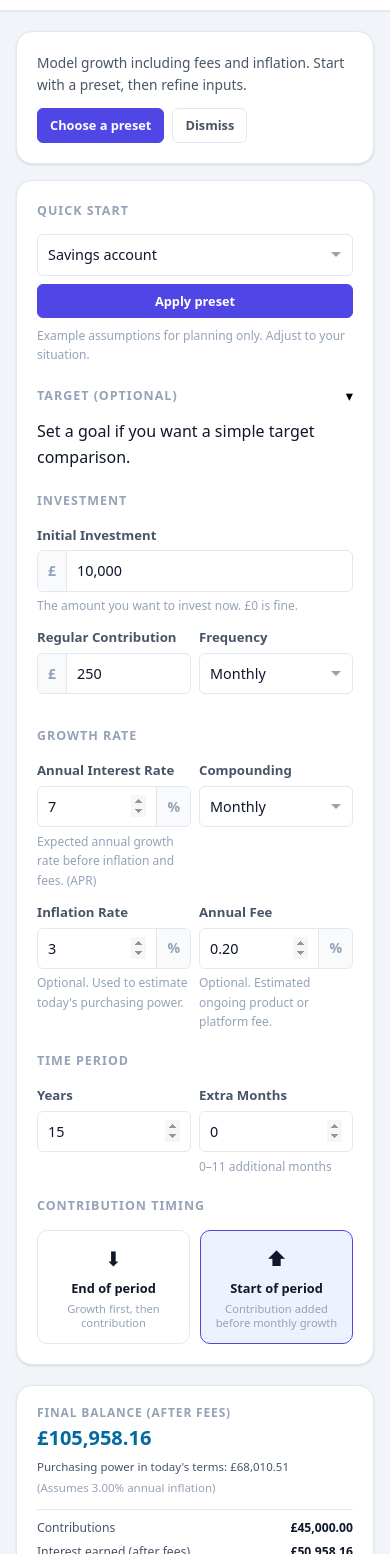
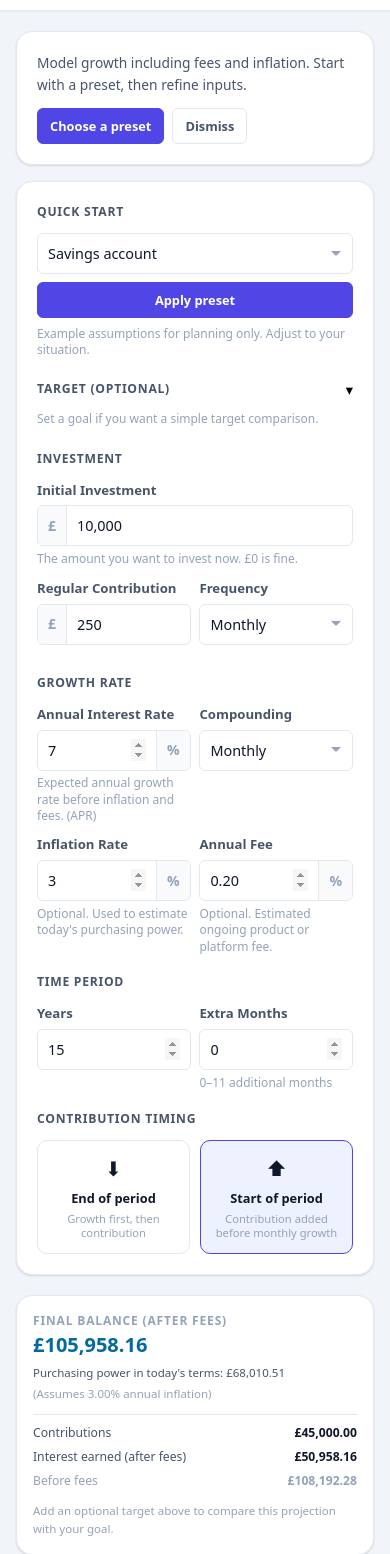
Before and after one commit to HenryBerkin/compound-toolkit, a React (Vite) app: page / in a window 390 px wide. Shown: the part 54-1608 px from the top of the page. Built offline with nearby package versions, Linux system fonts and the light colour scheme.

Commit message:
ux: mobile-first polish and calmer copy

```diff
--- a/src/App.tsx
+++ b/src/App.tsx
@@ -222,7 +222,7 @@ export default function App() {
           <section className="results-column" aria-label="Results">
             {hasErrors && !result && (
               <div className="error-banner" role="alert">
-                <span aria-hidden="true">⚠</span> Please fix the highlighted errors to see results.
+                <span aria-hidden="true">⚠</span> Review the highlighted fields to continue.
               </div>
             )}
 
--- a/src/components/ResultsSummary.tsx
+++ b/src/components/ResultsSummary.tsx
@@ -67,6 +67,11 @@ export const ResultsSummary: FC<Props> = ({
               <dd>{formatGBP(result.finalBalance)}</dd>
             </div>
           </dl>
+          {!hasTarget && (
+            <p className="summary-sub summary-sub--target-empty">
+              Add an optional target above to compare this projection with your goal.
+            </p>
+          )}
         </div>
       </div>
 
@@ -94,23 +99,23 @@ export const ResultsSummary: FC<Props> = ({
 
           <dl className="summary-breakdown" aria-label="Target analysis values">
             <div className="summary-breakdown__row">
-              <dt>Required future value (before inflation)</dt>
+              <dt>Required balance at horizon</dt>
               <dd>{formatGBP(requiredFutureNominal)}</dd>
             </div>
             <div className="summary-breakdown__row">
-              <dt>Projected final balance (after fees)</dt>
+              <dt>Projected balance (after fees)</dt>
               <dd>{formatGBP(result.finalBalanceAfterFees)}</dd>
             </div>
             <div className="summary-breakdown__row">
-              <dt>Difference</dt>
+              <dt>Gap</dt>
               <dd>{formatGBP(difference)}</dd>
             </div>
           </dl>
 
           <p className="summary-sub summary-sub--target-outcome">
-            {difference < -0.005 && `You are projected to fall short by ${formatGBP(absDifference)}.`}
-            {difference > 0.005 && `You exceed your target by ${formatGBP(absDifference)}.`}
-            {Math.abs(difference) <= 0.005 && 'You are projected to meet your target.'}
+            {difference < -0.005 && `You are currently projected to be ${formatGBP(absDifference)} below this target.`}
+            {difference > 0.005 && `You are currently projected to be ${formatGBP(absDifference)} above this target.`}
+            {Math.abs(difference) <= 0.005 && 'You are currently projected to be on target.'}
           </p>
         </div>
       )}
--- a/src/components/ScenarioManager.tsx
+++ b/src/components/ScenarioManager.tsx
@@ -51,7 +51,7 @@ export const ScenarioManager: FC<Props> = ({
           onClick={() => setSaveOpen((o) => !o)}
           disabled={!currentInputs}
         >
-          {saveOpen ? 'Cancel' : '+ Save Current'}
+          {saveOpen ? 'Cancel' : 'Save Scenario'}
         </button>
       </div>
 
@@ -84,7 +84,7 @@ export const ScenarioManager: FC<Props> = ({
 
       {scenarios.length === 0 ? (
         <p className="scenarios-empty">
-          No saved scenarios yet. Configure the calculator and click <strong>Save Current</strong>.
+          No saved scenarios yet. Set your assumptions, then tap <strong>Save Scenario</strong>.
         </p>
       ) : (
         <ul className="scenario-list" role="list">
--- a/src/index.css
+++ b/src/index.css
@@ -403,7 +403,7 @@ body {
 .form-section {
   border: none;
   padding: 0;
-  margin-bottom: 1.25rem;
+  margin-bottom: 1.1rem;
 }
 
 .form-section:last-child {
@@ -418,23 +418,29 @@ body {
   gap: 0.75rem;
   border: none;
   background: transparent;
-  padding: 0;
-  margin-bottom: 0.75rem;
+  padding: 0.1rem 0;
+  margin-bottom: 0.45rem;
   cursor: pointer;
 }
 
 .form-section-title {
-  font-size: 0.78rem;
+  font-size: 0.76rem;
   font-weight: 700;
-  letter-spacing: 0.08em;
+  letter-spacing: 0.06em;
   text-transform: uppercase;
-  color: var(--color-text-muted);
-  margin-bottom: 0.875rem;
+  color: var(--color-text-secondary);
+  margin-bottom: 0.72rem;
   display: block;
 }
 
 .optional-section-toggle .optional-section-title {
   margin-bottom: 0;
+}
+
+.optional-section-note {
+  font-size: 0.75rem;
+  color: var(--color-text-muted);
+  margin-bottom: 0.15rem;
 }
 
 .form-row {
@@ -468,7 +474,7 @@ body {
   display: flex;
   flex-direction: column;
   gap: 0.3rem;
-  margin-bottom: 0.75rem;
+  margin-bottom: 0.65rem;
 }
 
 .form-group:last-child {
@@ -570,6 +576,7 @@ select.form-control {
 .form-hint {
   font-size: 0.75rem;
   color: var(--color-text-muted);
+  line-height: 1.35;
 }
 
 .form-error {
@@ -654,7 +661,7 @@ select.form-control {
   border: 1px solid var(--color-border);
   border-radius: var(--radius-lg);
   box-shadow: var(--shadow-sm);
-  padding: 1.1rem 1.25rem;
+  padding: 1rem 1.1rem;
   display: flex;
   flex-direction: column;
   gap: 0.2rem;
@@ -683,6 +690,7 @@ select.form-control {
 
 .summary-sub--context {
   margin-top: 0.3rem;
+  line-height: 1.4;
 }
 
 .summary-sub--context-note {
@@ -710,6 +718,9 @@ select.form-control {
 
 .summary-breakdown__row dt {
   margin: 0;
+  flex: 1;
+  min-width: 0;
+  line-height: 1.35;
 }
 
 .summary-breakdown__row dd {
@@ -717,6 +728,7 @@ select.form-control {
   font-weight: 600;
   color: var(--color-text);
   font-variant-numeric: tabular-nums;
+  white-space: nowrap;
 }
 
 .summary-breakdown__row--muted {
@@ -739,6 +751,11 @@ select.form-control {
 .summary-sub--target-outcome {
   margin-top: 0.5rem;
   font-weight: 600;
+}
+
+.summary-sub--target-empty {
+  margin-top: 0.5rem;
+  color: var(--color-text-muted);
 }
 
 .summary-card--balance .summary-value {
@@ -1329,6 +1346,7 @@ select.form-control {
 .btn-sm {
   padding: 0.375rem 0.75rem;
   font-size: 0.8rem;
+  min-height: 2.25rem;
 }
 
 .btn-xs {
@@ -1379,13 +1397,17 @@ select.form-control {
     font-size: 1.25rem;
   }
 
+  .summary-card {
+    padding: 0.95rem 1rem;
+  }
+
   .timing-options {
     grid-template-columns: 1fr 1fr;
   }
 
   .form-row {
     grid-template-columns: 1fr 1fr;
-    gap: 0.5rem;
+    gap: 0.55rem;
   }
 
   .quickstart-row {
```
